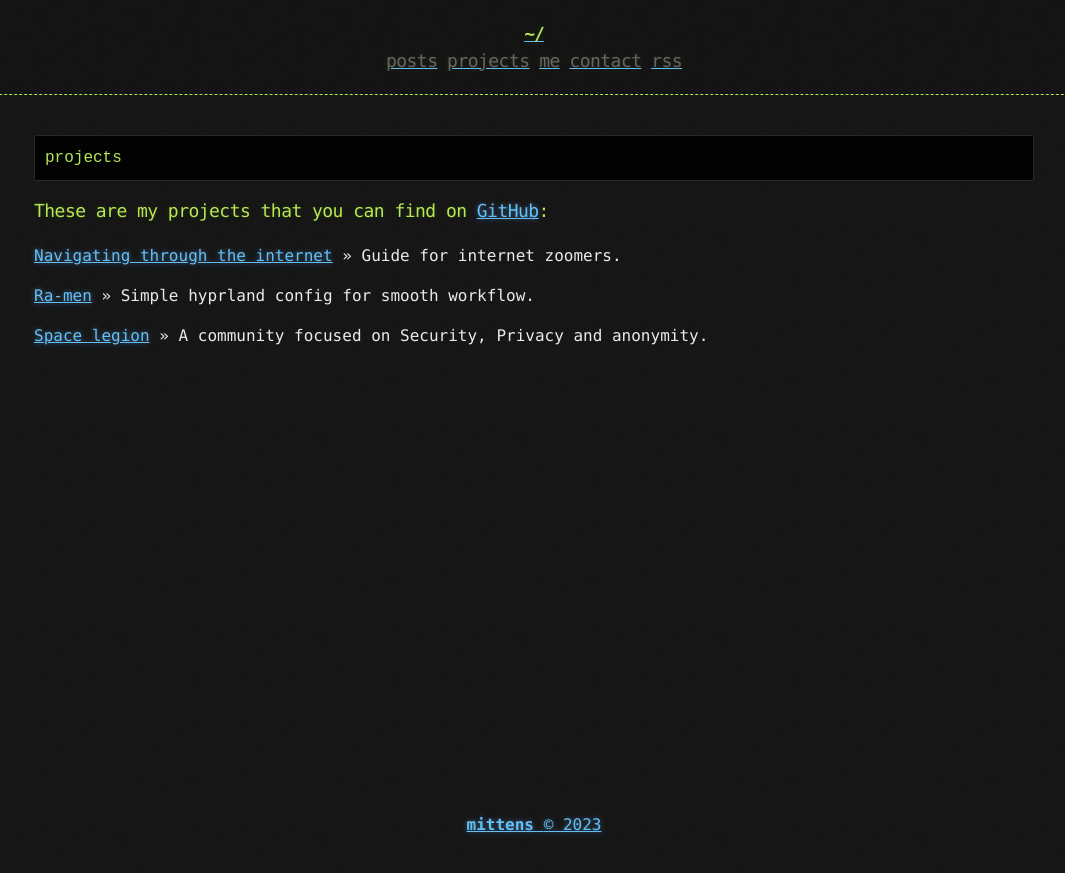
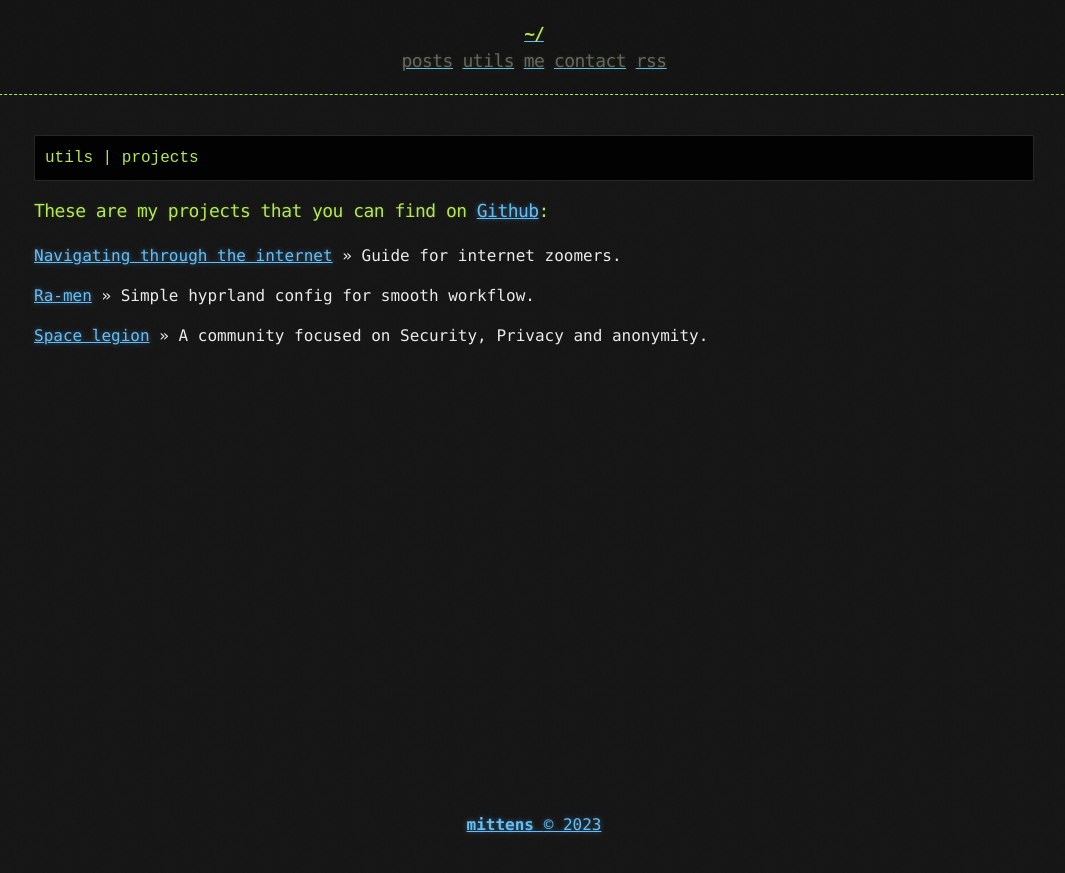
Before and after one commit to zoulx32/mr-mittens.oldweb, a Jekyll site: the page built from projects.md, in a window 1280 px wide. Shown: the top 873 px of the page, without its empty margins (106-1171 px from the left). Built offline with Jekyll 4.4.1, drawn with Linux system fonts in a browser that asks for light colours.

Commit message:
renamed - utils

````diff
--- a/_includes/links.html
+++ b/_includes/links.html
@@ -1,5 +1,5 @@
 <a href="{{ "/posts" | prepend: site.baseurl | replace: '//', '/' }}"><h2 class="header-link">posts</h2></a>
-<a href="{{ "/projects" | prepend: site.baseurl | replace: '//', '/' }}"><h2 class="header-link">projects</h2></a>
+<a href="{{ "/utils" | prepend: site.baseurl | replace: '//', '/' }}"><h2 class="header-link">utils</h2></a>
 <a href="{{ "/me" | prepend: site.baseurl | replace: '//', '/' }}"><h2 class="header-link">me</h2></a>
 <a href="{{ "/contact" | prepend: site.baseurl | replace: '//', '/' }}"><h2 class="header-link">contact</h2></a>
 <a href="{{ "/atom.xml" | prepend: site.baseurl | replace: '//', '/' }}"><h2 class="header-link">rss</h2></a>
--- a/projects.md
+++ b/projects.md
@@ -1,13 +1,13 @@
 ---
 layout: page
-title: projects | mittens
+title: utils | mittens
 ---
 
 ```term
-projects
+utils | projects
 ```
 
-### These are my projects that you can find on [GitHub](https://github.com/Mr-Mittens?tab=repositories):
+### These are my projects that you can find on [Github](https://github.com/Mr-Mittens?tab=repositories):
 
 [Navigating through the internet](https://github.com/Mr-Mittens/Navigating-through-the-internet) >> Guide for internet zoomers.
 
````
